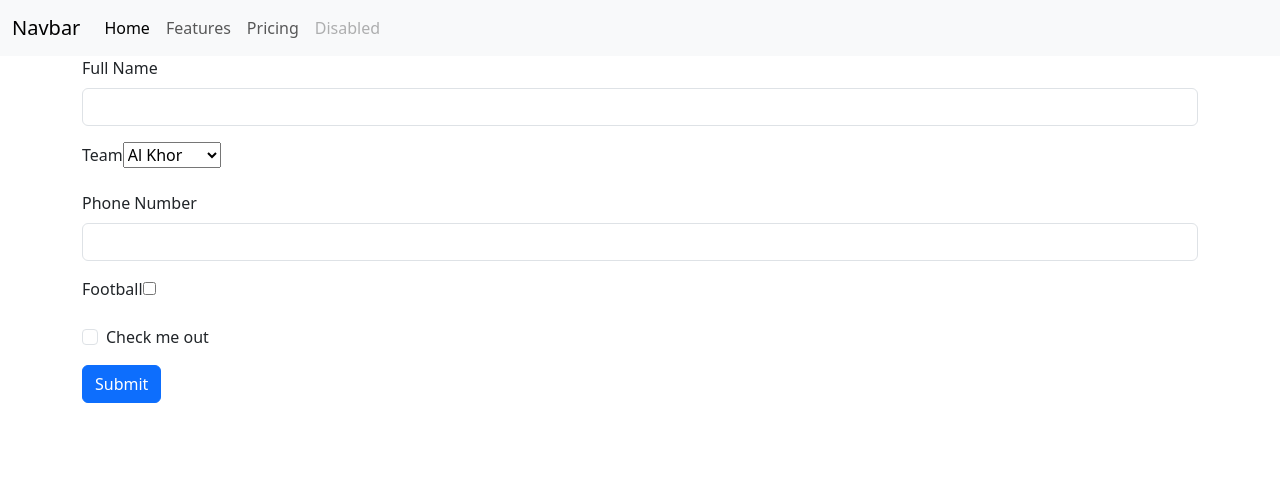
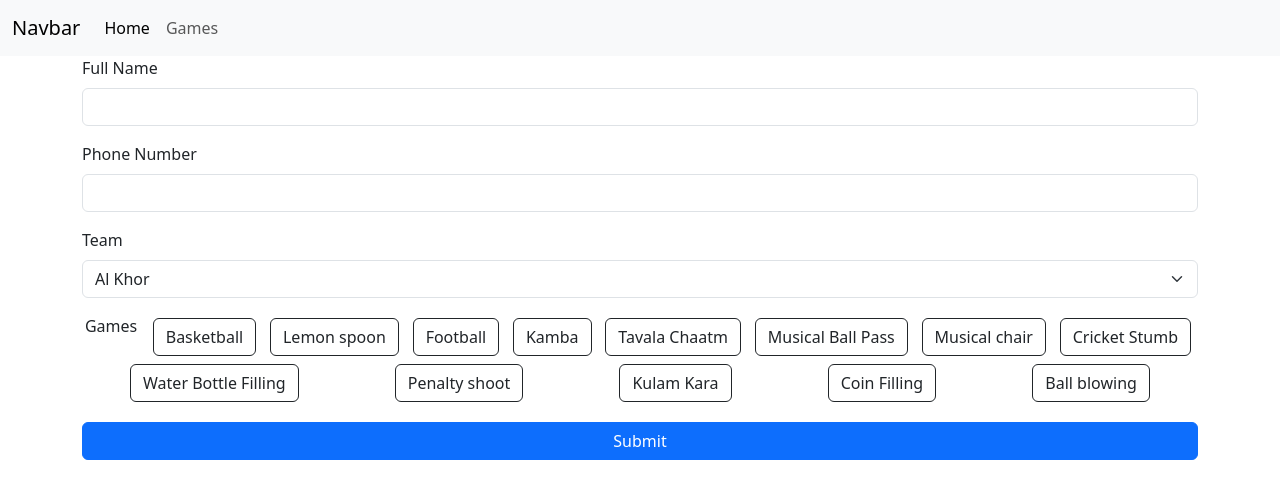
Before and after one commit to naseebahammed/oruma, a React (Create React App) app: page / in a window 1280 px wide. Shown: the top 498 px of the page. Built offline with nearby package versions, Linux system fonts and the light colour scheme.

Commit message:
Games page created

```diff
--- a/package.json
+++ b/package.json
@@ -6,6 +6,8 @@
     "@testing-library/jest-dom": "^5.17.0",
     "@testing-library/react": "^13.4.0",
     "@testing-library/user-event": "^13.5.0",
+    "axios": "^1.6.0",
+    "firebase": "8.5",
     "node-sass": "^7.0.3",
     "react": "^18.2.0",
     "react-dom": "^18.2.0",
--- a/src/App.js
+++ b/src/App.js
@@ -1,11 +1,12 @@
 import "./App.css";
 import { BrowserRouter as Router, Routes, Route } from "react-router-dom";
-import Home from "./Pages/Home/Home";
-import Team from "./Pages/Team/Team";
+// import Home from "./Pages/Home/Home";
+// import Team from "./Pages/Team/Team";
 import Game from "./Pages/Game/Game";
-import Admin from "./Pages/Admin/Admin";
+// import Admin from "./Pages/Admin/Admin";
 import Registration from "./Pages/Registration/Registration";
 import Navbar from "./Components/Navbar/Navbar";
+import GamesOverview from "./Pages/Game/GamesOverview";
 
 function App() {
   return (
@@ -14,7 +15,9 @@ function App() {
         <Navbar />
         <div className="container">
           <Routes>
-            <Route path="/" exact element={<Registration />} />
+            <Route path="/" element={<Registration />} />
+            <Route path="/games" element={<Game />} />
+            <Route path="/games/:id" element={<GamesOverview />} />
           </Routes>
         </div>
       </Router>
--- a/src/Components/Navbar/Navbar.jsx
+++ b/src/Components/Navbar/Navbar.jsx
@@ -22,23 +22,18 @@ function Navbar() {
         <div className="collapse navbar-collapse" id="navbarNav">
           <ul className="navbar-nav">
             <li className="nav-item">
-              <Link className="nav-link active" aria-current="page" href="#">
+              <Link
+                to="/"
+                className="nav-link active"
+                aria-current="page"
+                href="#"
+              >
                 Home
               </Link>
             </li>
             <li className="nav-item">
-              <Link className="nav-link" href="#">
-                Features
-              </Link>
-            </li>
-            <li className="nav-item">
-              <Link className="nav-link" href="#">
-                Pricing
-              </Link>
-            </li>
-            <li className="nav-item">
-              <Link className="nav-link disabled" aria-disabled="true">
-                Disabled
+              <Link to="games" className="nav-link" href="#">
+                Games
               </Link>
             </li>
           </ul>
--- a/src/Pages/Game/Game.jsx
+++ b/src/Pages/Game/Game.jsx
@@ -1,7 +1,23 @@
 import React from "react";
+import "bootstrap/dist/css/bootstrap.css";
+import gameData from "./../../data";
+import { Link } from "react-router-dom";
 
 function Game() {
-  return <div>Game</div>;
+  const [Game, Teams] = gameData;
+
+  return (
+    <div className="container-fluid">
+      <h2 className="h2">Games</h2>
+      <ul className="games-list">
+        {Game.map((item) => (
+          <Link to={`/games/${item.id}`} key={item.id}>
+            <li>{item.name}</li>
+          </Link>
+        ))}
+      </ul>
+    </div>
+  );
 }
 
 export default Game;
--- /dev/null
+++ b/src/Pages/Game/GamesOverview.jsx
@@ -0,0 +1,16 @@
+import React from "react";
+import { useParams } from "react-router-dom";
+import gameData from "./../../data";
+
+function GamesOverview() {
+  let { id } = useParams();
+  const [Game, Teams] = gameData;
+
+  return (
+    <div>
+      <p>Game : {id}</p>
+    </div>
+  );
+}
+
+export default GamesOverview;
--- a/src/Pages/Home/Home.jsx
+++ b/src/Pages/Home/Home.jsx
@@ -1,4 +1,5 @@
 import React from "react";
+
 
 function Home() {
   return <div>Home</div>;
--- a/src/Pages/Registration/Registration.jsx
+++ b/src/Pages/Registration/Registration.jsx
@@ -1,67 +1,161 @@
-import React from "react";
+import React, { useEffect, useState } from "react";
 import "./Registraltion.scss";
 import "bootstrap/dist/css/bootstrap.css";
 import gameData from "./../../data";
+import axios from "axios";
+
+// import { projectFirestore } from "../../firebase/config";
 
 function Registration() {
   const [Game, Teams] = gameData;
+
+  const url = "http://localhost:4000/api/registration";
+
+  const [formData, setFormData] = useState({
+    fName: "",
+    phnNumber: "",
+    team: "",
+    games: [],
+  });
+
+  const handle = (e) => {
+    const { name, value } = e.target;
+    setFormData({
+      ...formData,
+      [name]: value,
+    });
+  };
+
+  const handleGames = (e) => {
+    const { checked, value } = e.target;
+    setFormData((prevFormData) => ({
+      ...prevFormData,
+      games: checked
+        ? [...prevFormData.games, value]
+        : prevFormData.games.filter((game) => game !== value),
+    }));
+  };
+
+  function submit(e) {
+    e.preventDefault();
+
+    axios
+      .post(url, {
+        fName: formData.fName,
+        phnNumber: formData.phnNumber,
+        team: formData.team,
+        games: formData.games,
+        headers: {
+          "Access-Control-Allow-Origin": "*",
+        },
+      })
+      .then((res) => {
+        console.log(res.data);
+      });
+  }
+
+  // useEffect(() => {
+  //   projectFirestore
+  //     .collection("team")
+  //     .get()
+  //     .then((snapshot) => {
+  //       if (snapshot.empty) {
+  //         setData(null);
+  //       } else {
+  //         let results = [];
+  //         snapshot.docs.forEach((doc) => {
+  //           results.push({ id: doc.id, ...doc.data() });
+  //         });
+  //         setData(results);
+  //       }
+  //     })
+  //     .catch((err) => {
+  //       console.log(err);
+  //     });
+  // }, []);
+  // console.log(data);
+
   return (
     <>
-      <form>
+      <form onSubmit={submit}>
         <div className="mb-3">
-          <label for="exampleInputEmail1" className="form-label">
+          <label htmlFor="fName" className="form-label">
             Full Name
           </label>
           <input
             type="text"
             className="form-control"
-            id="exampleInputEmail1"
-            aria-describedby="emailHelp"
+            id="fName"
+            name="fName"
+            required
+            onChange={(e) => handle(e)}
           />
-        </div>
-        <div className="mb-3">
-          <label for="exampleInputEmail1" className="form-label">
-            Team
-          </label>
-          <select name="" id="">
-            {Teams.map((item) => (
-              <option value="">{item.name}</option>
-            ))}
-          </select>
         </div>
 
         <div className="mb-3">
-          <label for="exampleInputEmail1" className="form-label">
+          <label htmlFor="phnNumber" className="form-label">
             Phone Number
           </label>
           <input
             type="text"
             className="form-control"
-            id="exampleInputEmail1"
-            aria-describedby="emailHelp"
+            id="phnNumber"
+            name="phnNumber"
+            required
+            onChange={(e) => handle(e)}
           />
         </div>
 
         <div className="mb-3">
-          <label for="exampleInputEmail1" className="form-label">
-            Football
+          <label htmlFor="team" className="form-label">
+            Team
           </label>
-          <input type="checkbox" />
+          <br />
+          <select
+            className="form-select form-select-md mb-3"
+            name="team"
+            id="team"
+            required
+            onChange={(e) => handle(e)}
+          >
+            {Teams &&
+              Teams.map((item) => (
+                <option value={item.value} key={item.id}>
+                  {item.name}
+                </option>
+              ))}
+          </select>
         </div>
 
-        <div className="mb-3 form-check">
+        <div className="d-flex flex-wrap justify-content-md-around align-content-around mb-3">
+          <p>Games</p>
+          <br />
+
+          {Game.map((item) => (
+            <div
+              className="m-1 "
+              key={item.id}
+              name="game"
+              onChange={(e) => handleGames(e)}
+            >
               <input
                 type="checkbox"
-            className="form-check-input"
-            id="exampleCheck1"
+                className="btn-check"
+                id={item.value}
+                value={item.value}
               />
-          <label className="form-check-label" for="exampleCheck1">
-            Check me out
+              <label className="btn btn-outline-dark" htmlFor={item.value}>
+                {item.name}
               </label>
             </div>
-        <button type="submit" className="btn btn-primary">
+          ))}
+        </div>
+
+        <div className="d-grid">
+          <button type="submit" id="submit" className="btn btn-primary">
             Submit
           </button>
+        </div>
       </form>
     </>
   );
--- /dev/null
+++ b/src/firebase/config.js
@@ -0,0 +1,18 @@
+import firebase from "firebase/app";
+import "firebase/firestore";
+
+const firebaseConfig = {
+  apiKey: "AIzaSyC4lrGTJn5a-WQsXwu27YnJ3g2fsxcIZcM",
+  authDomain: "oruma-b7312.firebaseapp.com",
+  projectId: "oruma-b7312",
+  storageBucket: "oruma-b7312.appspot.com",
+  messagingSenderId: "13606277164",
+  appId: "1:13606277164:web:5946b60dea74b6a32d8189",
+};
+
+firebase.initializeApp(firebaseConfig);
+
+//init service
+const projectFirestore = firebase.firestore();
+
+export { projectFirestore };
```
Also changed, not shown: 1 other file (tests, documents, lock files or other folders). Lines whose indentation alone changed are shown as unchanged.
